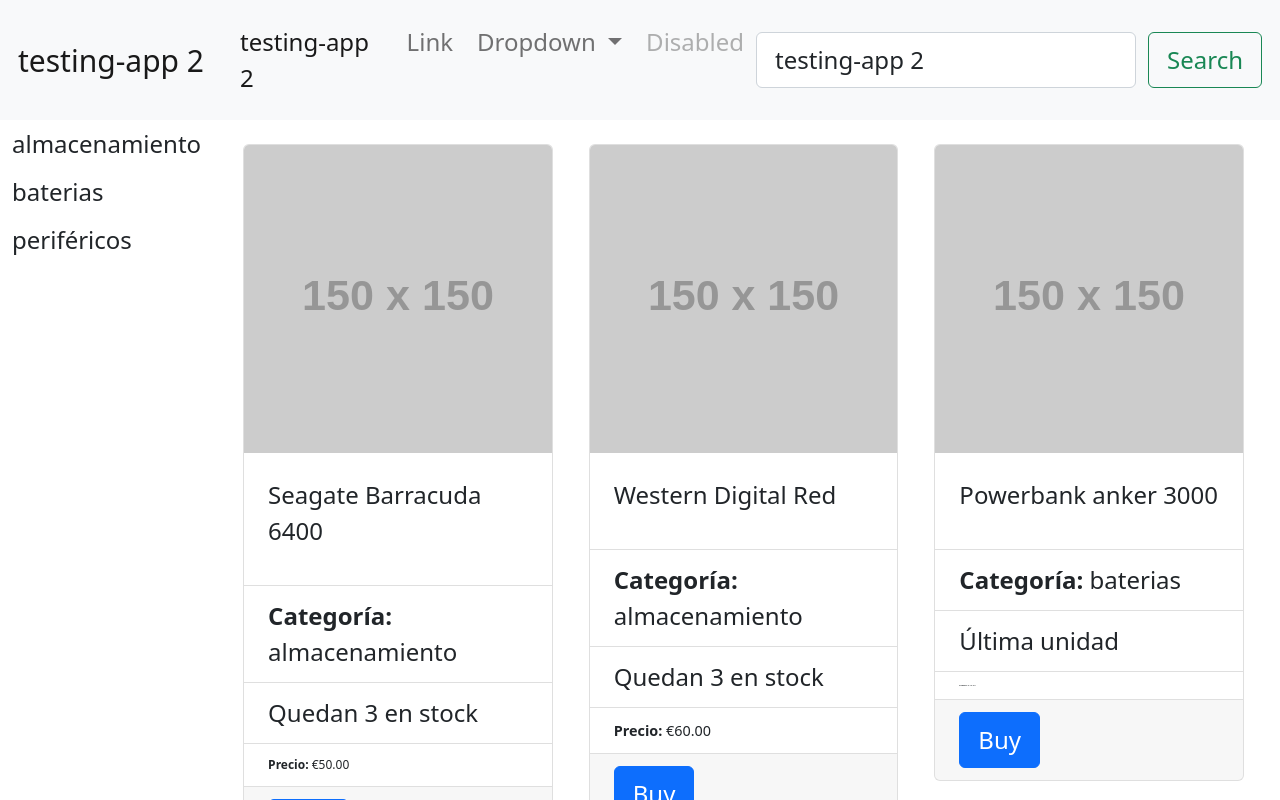
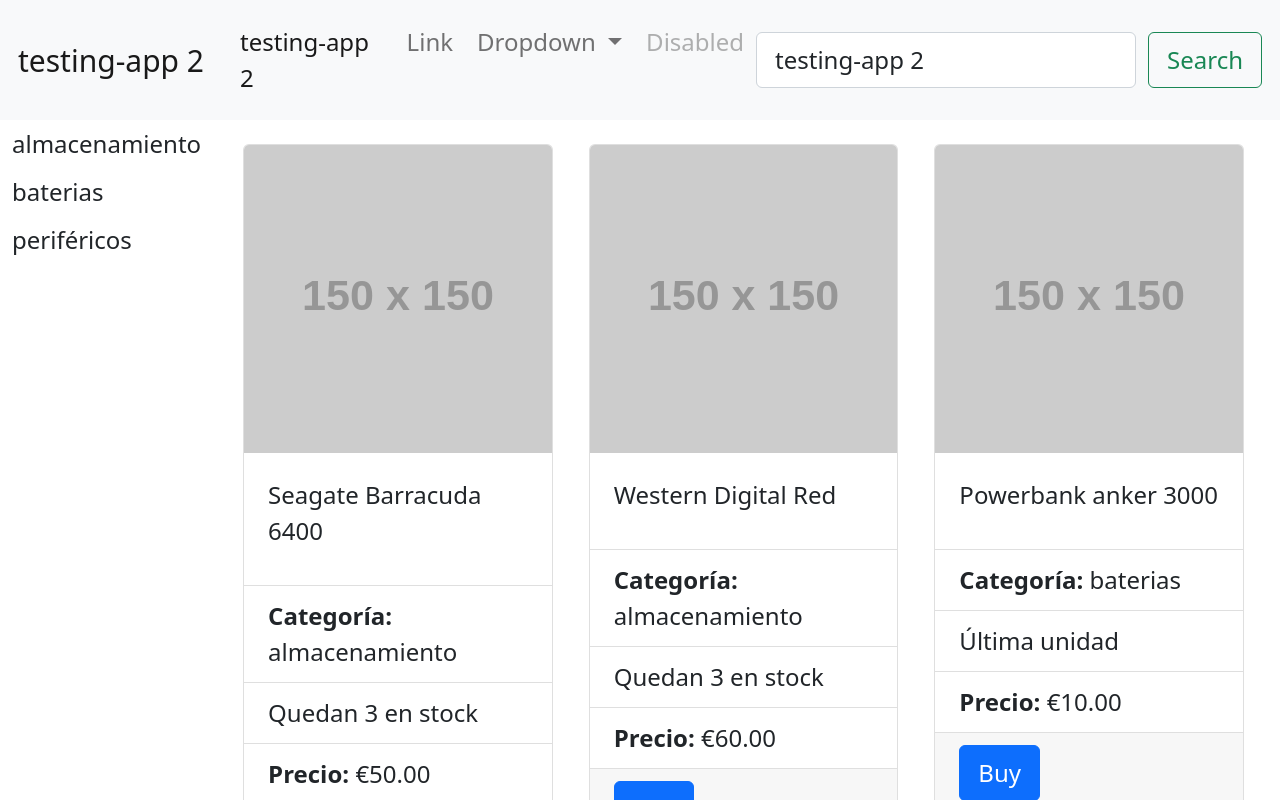
Before and after one commit to scarcraft1/testing-app, an Angular app: page / in a window 1280 px wide. Shown: the top 800 px of the page. Built offline with nearby package versions, Linux system fonts and the light colour scheme.

Commit message:
Añado buscador de productos

```diff
--- a/src/app/components/head-bar/head-bar.component.html
+++ b/src/app/components/head-bar/head-bar.component.html
@@ -43,7 +43,7 @@
         >
       </li>
     </ul>
-    <form class="d-flex" (submit)="pulsarBoton(searchInput.value)">
+    <form class="d-flex" (submit)="onSubmit(searchInput.value)">
       <input
         #searchInput
         class="form-control me-2"
--- a/src/app/components/head-bar/head-bar.component.ts
+++ b/src/app/components/head-bar/head-bar.component.ts
@@ -9,12 +9,12 @@
 
   @Input() Titulo = 'titulo';
 
-  @Output() TituloChange = new EventEmitter<string>();
+  @Output() searchTermChanged = new EventEmitter<string>();
 
   constructor() { }
 
-  public pulsarBoton(titulo: string = 'titulo') {
-    this.TituloChange.emit(titulo);
+  public onSubmit(searchTerm: string = '') {
+    this.searchTermChanged.emit(searchTerm);
     return false;
   }
 
--- a/src/app/components/product-item/product-item.component.html
+++ b/src/app/components/product-item/product-item.component.html
@@ -13,9 +13,7 @@
       <div *ngSwitchDefault>Quedan {{item.stock}} en stock</div>
     </div>
   </li>
-  <li class="list-group-item" [ngStyle]="{'font-size': item.price + '%'}" [class.active]="item.price >= 100" [ngClass]="{
-    'list-group-item-success': item.price >= 100
-  }">
+  <li class="list-group-item">
     <b>Precio: </b> {{item.price | currency : 'EUR'}}
   </li>
 </ul>
--- a/src/app/components/root/app.component.html
+++ b/src/app/components/root/app.component.html
@@ -1,7 +1,7 @@
 <app-head-bar
   class="navbar navbar-expand-lg navbar-light bg-light"
   [Titulo]="title"
-  (TituloChange)="onTitleChanged($event)"
+  (searchTermChanged)="filterProducts($event)"
 ></app-head-bar>
 <div class="d-flex">
   <app-sidebar [menu]="categorias"></app-sidebar>
--- a/src/app/components/root/app.component.ts
+++ b/src/app/components/root/app.component.ts
@@ -1,54 +1,24 @@
-import { Component, ViewEncapsulation } from '@angular/core';
+import { Component, OnInit, ViewEncapsulation } from '@angular/core';
 import { ProductItem } from 'src/app/models';
+import { ProductsService } from 'src/app/services/products.service';
 
 @Component({
   selector: 'app-root',
   templateUrl: './app.component.html',
   styleUrls: ['./app.component.scss'],
 })
-export class AppComponent {
+export class AppComponent implements OnInit {
   public title = 'testing-app 2';
   public categorias = ['almacenamiento', 'baterias', 'periféricos'];
-  public productos: ProductItem[] = [
-    {
-      id: 1,
-      name: 'Seagate Barracuda 6400',
-      category: 'almacenamiento',
-      imgUrl: '',
-      price: 50.0,
-      stock: 3,
-    },
-    {
-      id: 2,
-      name: 'Western Digital Red',
-      category: 'almacenamiento',
-      price: 60.0,
-      imgUrl: '',
-      stock: 3,
-    },
-    {
-      id: 3,
-      name: 'Powerbank anker 3000',
-      category: 'baterias',
-      imgUrl: '',
-      price: 10.0,
-      stock: 1,
-    },
-    {
-      id: 4,
-      name: 'Mando Dual shock PS5',
-      category: 'periféricos',
-      imgUrl: '',
-      price: 100.0,
-      stock: 0,
-    },
-  ];
+  public productos: ProductItem[] = [];
 
-  public log(obj: any): void {
-    console.log(obj);
+  constructor(private productService: ProductsService) { }
+
+  public filterProducts(searchTerm = '') {
+    this.productos = this.productService.searchProductsByName(searchTerm);
   }
 
-  public onTitleChanged(title: string = 'titulo') {
-    this.title = title;
+  ngOnInit(): void {
+    this.productos = this.productService.loadProducts();
   }
 }
--- /dev/null
+++ b/src/app/db/products.ts
@@ -0,0 +1,38 @@
+import { ProductItem } from "../models";
+
+const Products: ProductItem[] = [
+  {
+    id: 1,
+    name: 'Seagate Barracuda 6400',
+    category: 'almacenamiento',
+    imgUrl: '',
+    price: 50.0,
+    stock: 3,
+  },
+  {
+    id: 2,
+    name: 'Western Digital Red',
+    category: 'almacenamiento',
+    price: 60.0,
+    imgUrl: '',
+    stock: 3,
+  },
+  {
+    id: 3,
+    name: 'Powerbank anker 3000',
+    category: 'baterias',
+    imgUrl: '',
+    price: 10.0,
+    stock: 1,
+  },
+  {
+    id: 4,
+    name: 'Mando Dual shock PS5',
+    category: 'periféricos',
+    imgUrl: '',
+    price: 100.0,
+    stock: 0,
+  },
+];
+
+export { Products };
--- /dev/null
+++ b/src/app/services/products.service.ts
@@ -0,0 +1,19 @@
+import { Injectable } from '@angular/core';
+import { Products } from '../db/products';
+import { ProductItem } from '../models';
+
+@Injectable({ providedIn: 'root' })
+export class ProductsService {
+  constructor() {}
+
+  private productList: ProductItem[] = Products;
+
+  public loadProducts(): ProductItem[] {
+    return this.productList;
+  }
+
+  public searchProductsByName(searchTerm = '', ignoreCase = true) {
+    const re = new RegExp(searchTerm, ignoreCase ? 'i' : '');
+    return this.productList.filter(i => re.test(i.name));
+  }
+}
```
Also changed, not shown: src/app/services/index.ts (added), 1 other file (tests, documents, lock files or other folders).
